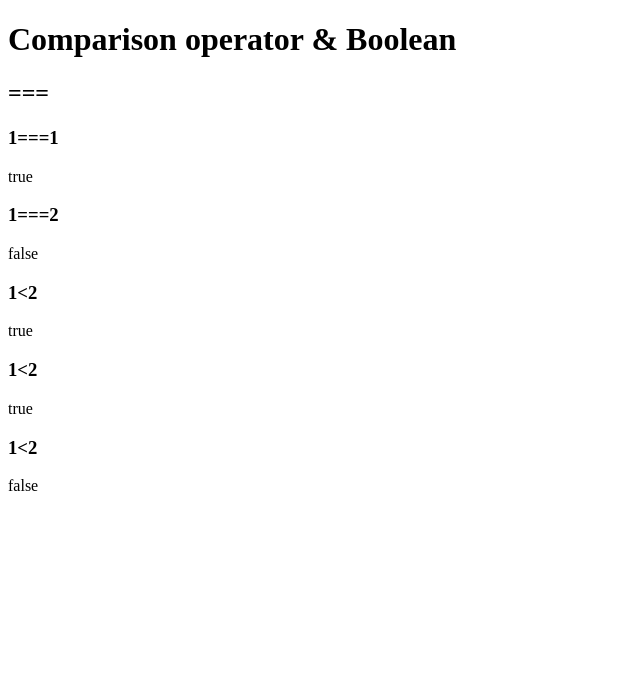
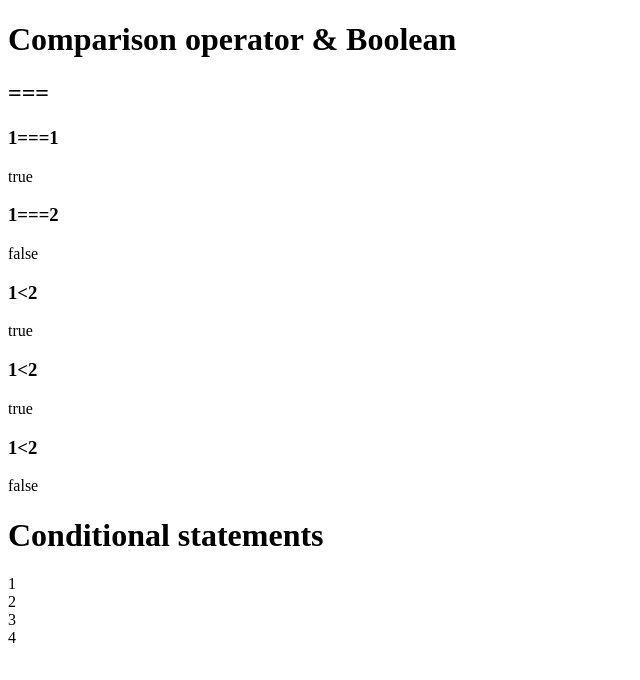
Before and after one commit to ciel0329/web2, a plain HTML site: page ex4.html in a window 1280 px wide. Shown: the whole page, without its empty margins (0-640 px from the left). Drawn offline with Linux system fonts and the light colour scheme.

Commit message:
Update ex4.html
Conditional statements

```diff
--- a/ex4.html
+++ b/ex4.html
@@ -31,5 +31,13 @@
     <script>
       document.write(1<1);
     </script>
+
+    <h1>Conditional statements </h1>
+    <script>
+      document.write("1<br>");
+      document.write("2<br>");
+      document.write("3<br>");
+      document.write("4<br>");
+    </script>
   </body>
 </html>
```
